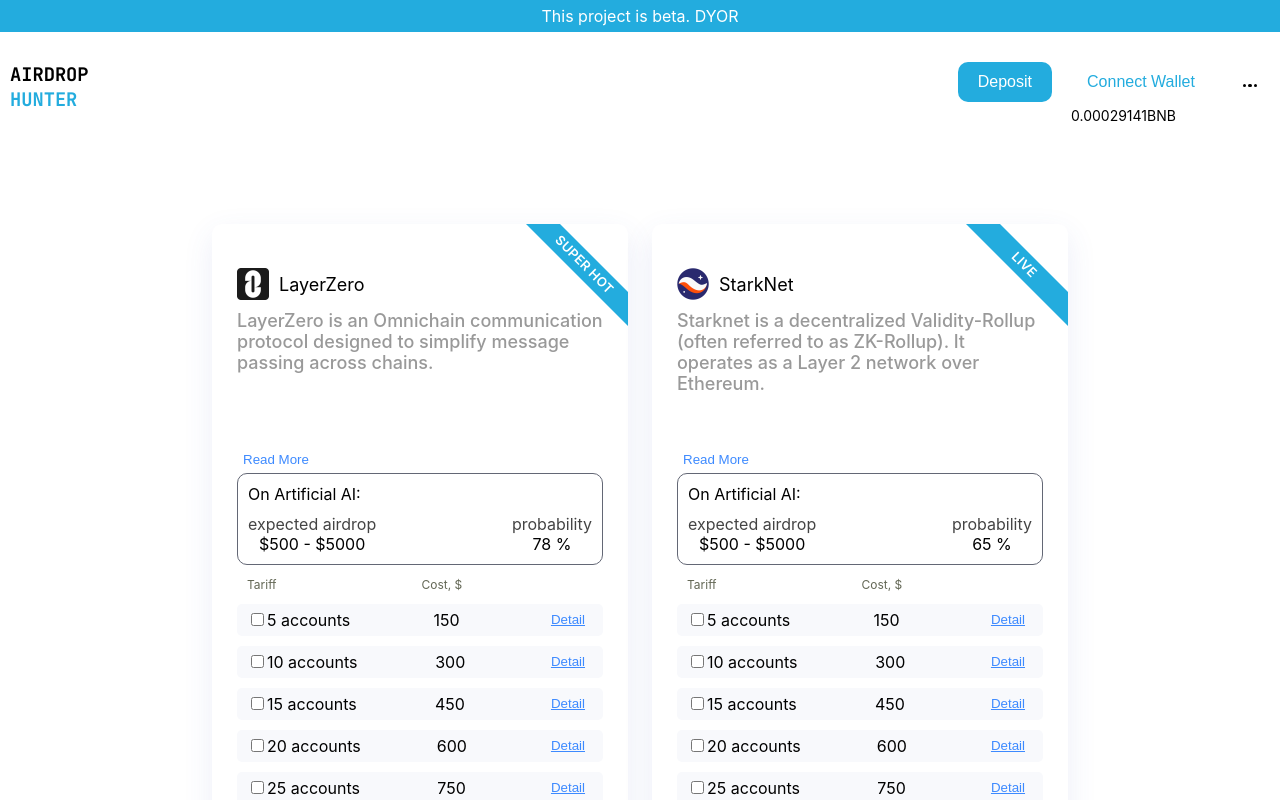
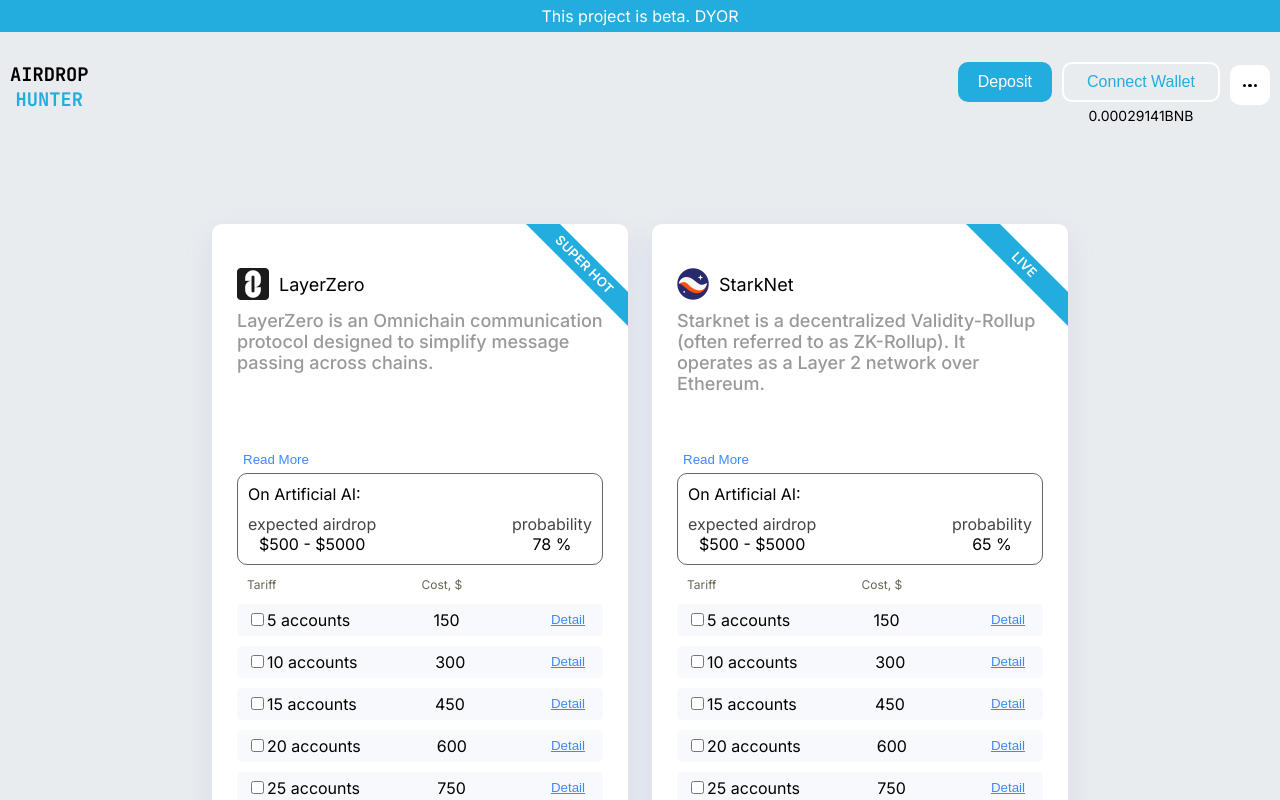
Before and after one commit to SoulDock/Airdrop-Hunter, a React (Create React App) app in the folder airdrop-hunter/: page / in a window 1280 px wide. Shown: the top 800 px of the page. Built offline with nearby package versions, Linux system fonts and the light colour scheme.

Commit message:
Modal window scroll fix

```diff
--- a/airdrop-hunter/src/App.css
+++ b/airdrop-hunter/src/App.css
@@ -1,7 +1,7 @@
-@import url('https://fonts.googleapis.com/css2?family=Inter:wght@300;400;500;600;700&display=swap');
 .App {
   text-align: center;
   background-color: #e9ecef;
   padding: 0 0 1px 0;
-  font-family: 'Inter', sans-serif;
+  height: 100vh;
+  overflow: scroll;
 }
--- a/airdrop-hunter/src/App.js
+++ b/airdrop-hunter/src/App.js
@@ -5,7 +5,7 @@
 
 function App() {
   return (
-    <div>
+    <div className="App">
       <Main/>
     </div>
   );
--- a/airdrop-hunter/src/index.css
+++ b/airdrop-hunter/src/index.css
@@ -1,8 +1,7 @@
+@import url('https://fonts.googleapis.com/css2?family=Inter:wght@300;400;500;600;700&display=swap');
 body {
   margin: 0;
-  font-family: -apple-system, BlinkMacSystemFont, 'Segoe UI', 'Roboto', 'Oxygen',
-    'Ubuntu', 'Cantarell', 'Fira Sans', 'Droid Sans', 'Helvetica Neue',
-    sans-serif;
+  font-family: 'Inter', sans-serif;
   -webkit-font-smoothing: antialiased;
   -moz-osx-font-smoothing: grayscale;
 }
```
